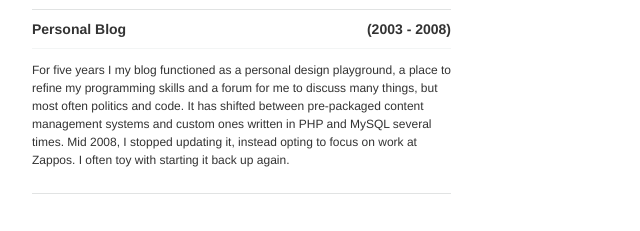
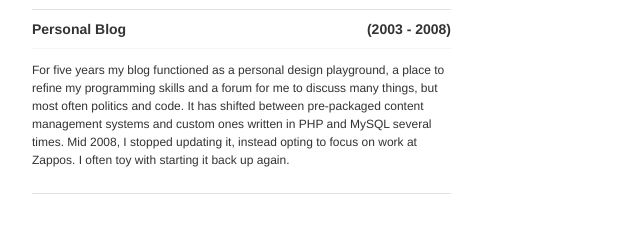
Before and after one commit to raycmorgan/Resume, a plain HTML site: page index.html in a window 1280 px wide. Shown: the part 1026-1257 px from the top of the page, 158-798 px from the left. Drawn offline with Linux system fonts and the light colour scheme.

Commit message:
Fixed a typo.

```diff
--- a/index.html
+++ b/index.html
@@ -66,7 +66,7 @@
         </li>
         <li>
           <h3>Personal Blog <span>(2003 - 2008)</span></h3>
-          <p>For five years I my blog functioned as a personal design playground, a place to refine my programming skills and a forum for me to discuss many things, but most often politics and code. It has shifted between pre-packaged content management systems and custom ones written in PHP and MySQL several times. Mid 2008, I stopped updating it, instead opting to focus on work at Zappos. I often toy with starting it back up again.</p>
+          <p>For five years my blog functioned as a personal design playground, a place to refine my programming skills and a forum for me to discuss many things, but most often politics and code. It has shifted between pre-packaged content management systems and custom ones written in PHP and MySQL several times. Mid 2008, I stopped updating it, instead opting to focus on work at Zappos. I often toy with starting it back up again.</p>
         </li>
       </ul>
     </div>
```
